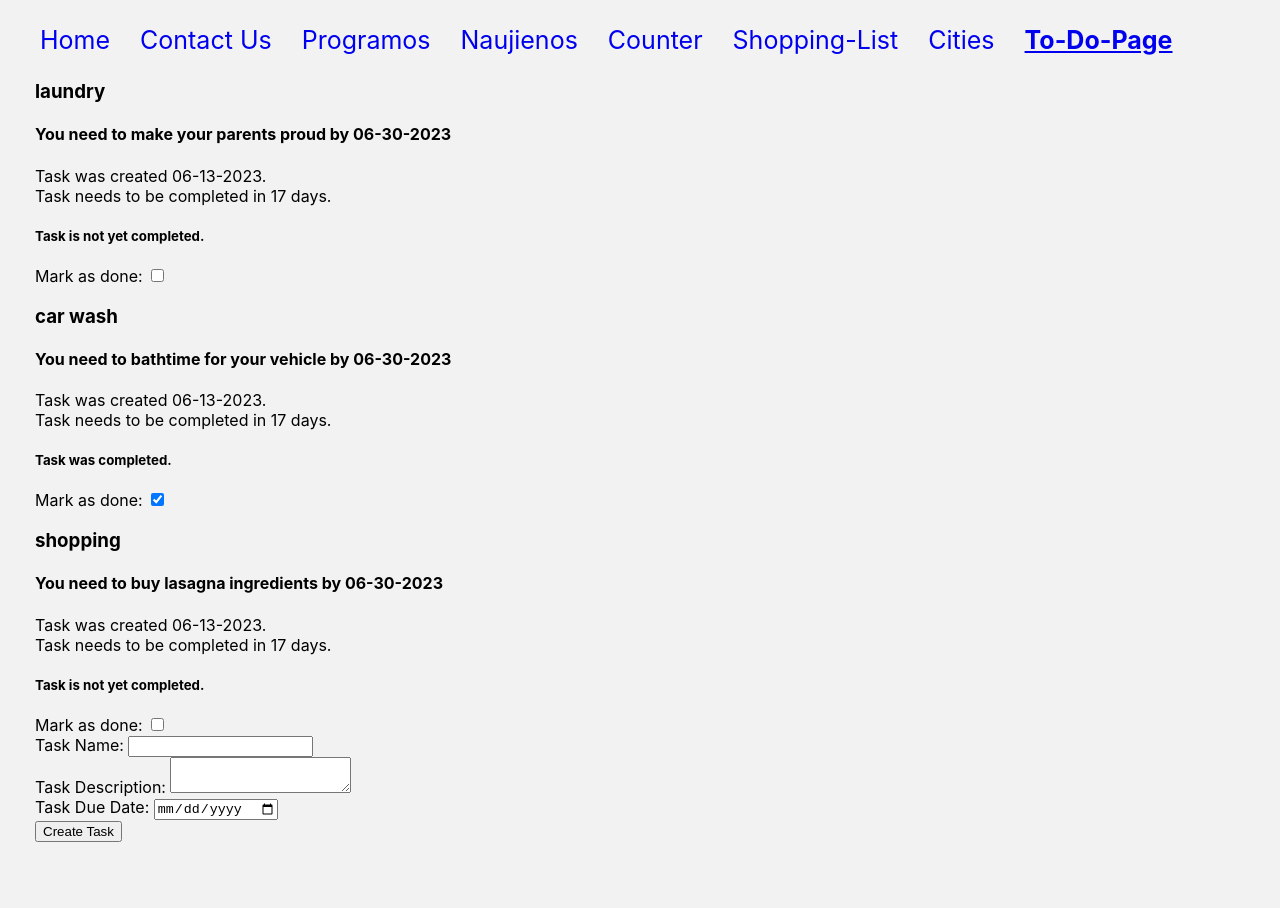
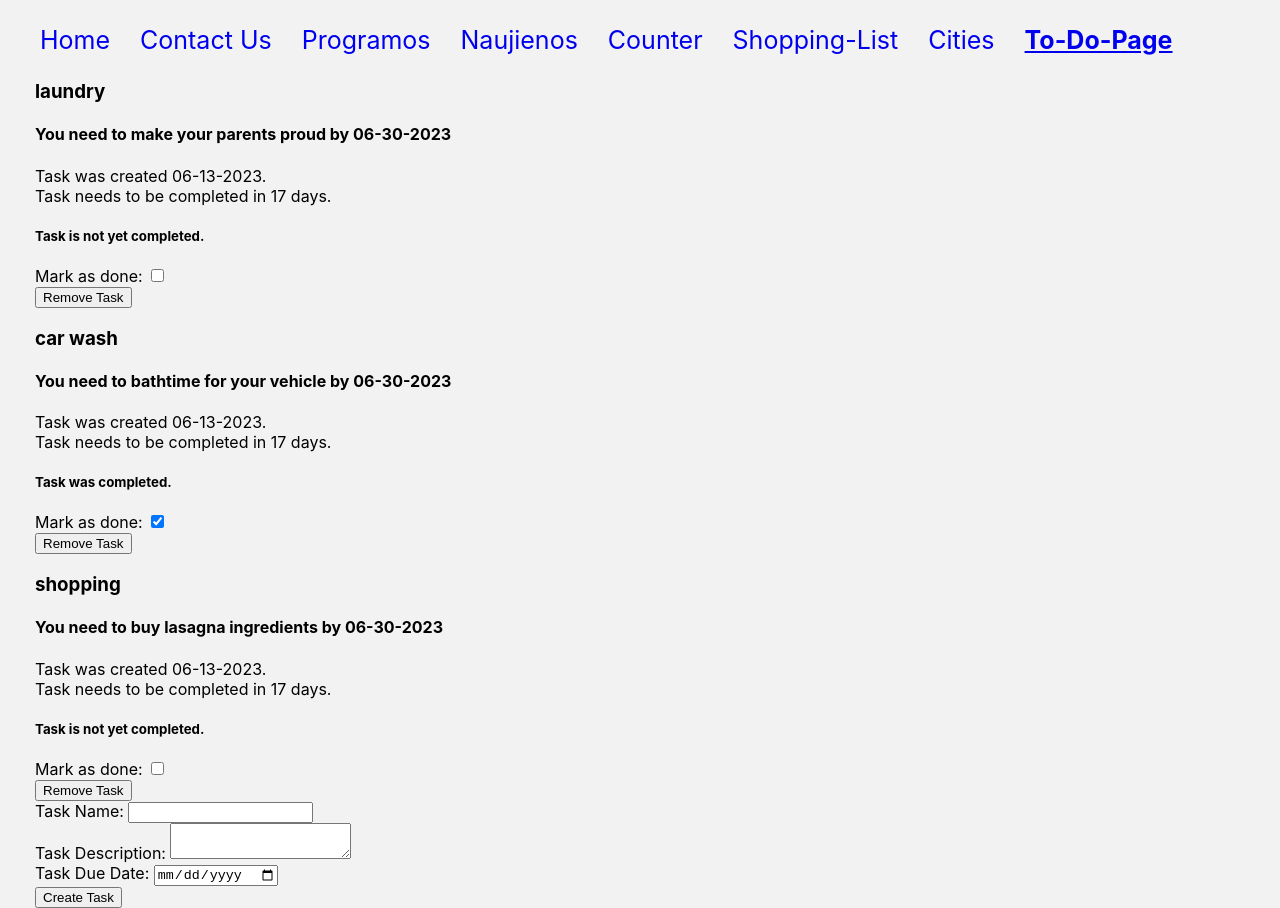
Before and after one commit to Adomelism/First-React-Project, a React (Create React App) app: page /ToDoPage in a window 1280 px wide. Before the commit the page ends 842 px from the top, so only its background shows below. Built offline with nearby package versions, Linux system fonts and the light colour scheme.

Commit message:
remove task option added

```diff
--- a/src/Components/ToDoComponents/ToDoItem.js
+++ b/src/Components/ToDoComponents/ToDoItem.js
@@ -1,6 +1,6 @@
 import dayjs from "dayjs";
 
-const ToDoItem = ({task, onDoneTask}) => {
+const ToDoItem = ({task, onDoneTask, onRemoveTask}) => {
   let {taskName, description, isDone, dueDate, date, id} = task;
 
   let isItDone = '';
@@ -16,6 +16,10 @@ const ToDoItem = ({task, onDoneTask}) => {
 
     const completionStatusHandler = () => {
       onDoneTask(id);
+    }
+
+    const removalHandler = () => {
+      onRemoveTask(id)
     }
 
     var relativeTime = require('dayjs/plugin/relativeTime')
@@ -35,6 +39,7 @@ const ToDoItem = ({task, onDoneTask}) => {
             <input type='checkbox' id='toggleCompletion' name='toggleCompletion' checked={doneTag} onChange={completionStatusHandler}></input>
           </form>
         </div>
+        <button onClick={removalHandler}>Remove Task</button>
     </div>
   )
 }
--- a/src/Components/ToDoComponents/ToDoList.js
+++ b/src/Components/ToDoComponents/ToDoList.js
@@ -1,11 +1,11 @@
 import ToDoItem from "./ToDoItem"
 
-const ToDoList = ({data, onDoneTask}) => {
+const ToDoList = ({data, onDoneTask, onRemoveTask}) => {
 
   return (
     <div>
         {data.map((task, index) => {
-        return <ToDoItem task={task} key={index} onDoneTask={onDoneTask}></ToDoItem>
+        return <ToDoItem task={task} key={index} onDoneTask={onDoneTask} onRemoveTask={onRemoveTask}></ToDoItem>
     })}
     </div>
 
--- a/src/Pages/ToDoPage/ToDoPage.js
+++ b/src/Pages/ToDoPage/ToDoPage.js
@@ -37,27 +37,32 @@ const ToDoPage = () => {
     const [tasks, setTasks] = useState(tasksList)
 
     const completionHandler = (id) => {
-        console.log(id)
-
         const index = tasks.findIndex(item => item.id === id)
-
-        console.log(index)
 
         setTasks(prevState => {
             let newState = [...prevState]
             newState[index] = {...newState[index], isDone: !newState[index].isDone}
             return newState;
-    })
-}
+        })
+    }
 
     const addNewTaskHandler = (task) => {
         setTasks(prevState => [task, ...prevState])
     }
 
+    const removeTaskHandler = (id) => {
+
+        setTasks(prevState => {
+            let newState = prevState.filter(setTask => setTask.id !== id);
+            return newState;
+        })
+
+    }
+
   return (
     <div>
         <Container>
-            <ToDoList data={tasks} onDoneTask={completionHandler}/>
+            <ToDoList data={tasks} onDoneTask={completionHandler} onRemoveTask={removeTaskHandler}/>
             <ToDoForm onNewTask={addNewTaskHandler}/>
         </Container>
     </div>
```
